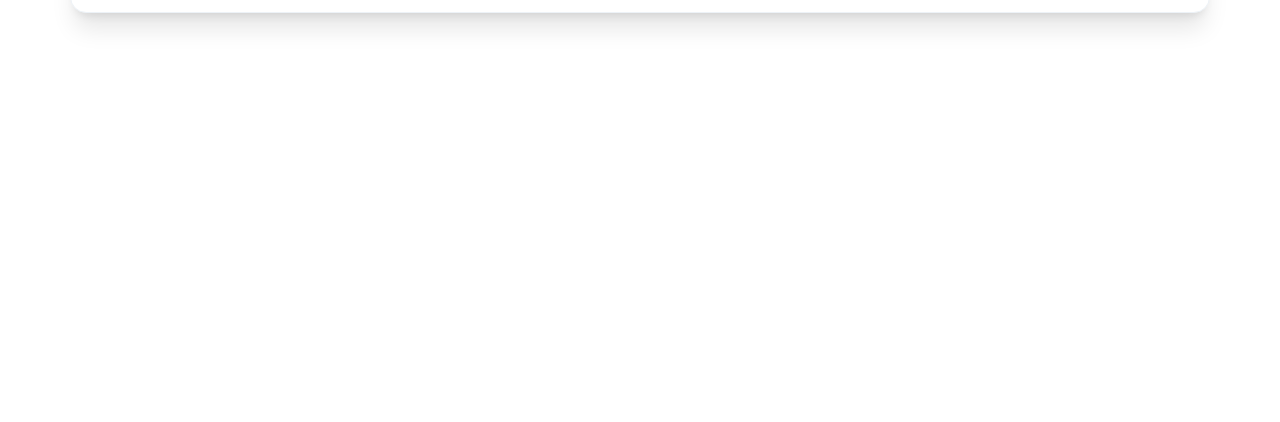
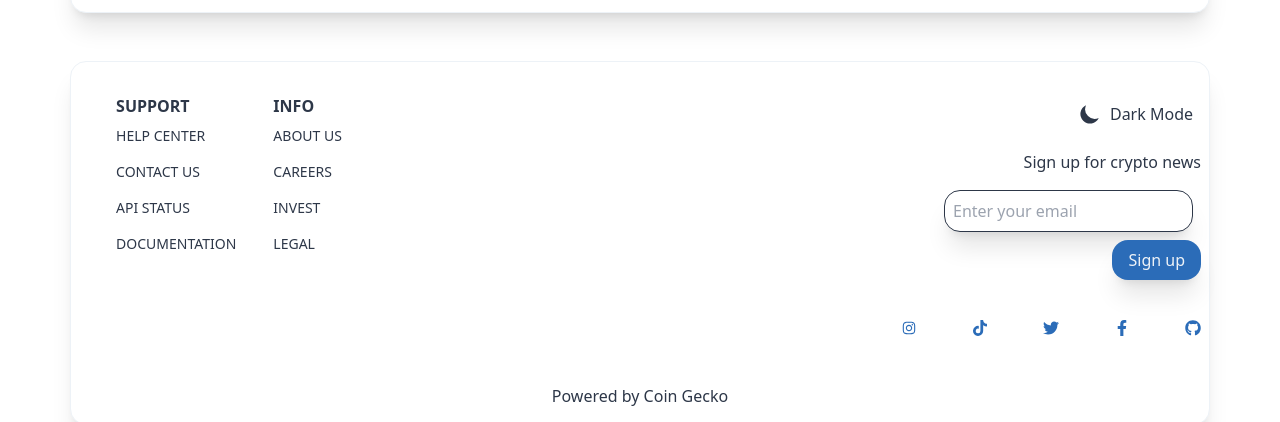
Before and after one commit to yanliu1111/ReactFirebase-FullStackProject-crytobase, a React (Create React App) app: page / in a window 1280 px wide. Shown: the part 378-800 px from the top of the page. Built offline with nearby package versions, Linux system fonts and the light colour scheme; no server answers.

Commit message:
Footer w tailwind render

```diff
--- a/src/App.js
+++ b/src/App.js
@@ -8,6 +8,7 @@
 import Account from "./routes/Account";
 import axios from "axios";
 import CoinPage from "./routes/CoinPage";
+import Footer from "./components/Footer";
 
 function App() {
   const [coins, setCoins] = useState([]);
@@ -33,6 +34,7 @@
           <Route path=":coinId" />
         </Route>
       </Routes>
+      <Footer />
     </ThemeProvider>
   );
 }
--- /dev/null
+++ b/src/components/Footer.jsx
@@ -0,0 +1,74 @@
+import React from "react";
+import { AiOutlineInstagram } from "react-icons/ai";
+import {
+  FaFacebookF,
+  FaGit,
+  FaGithub,
+  FaTiktok,
+  FaTwitter,
+} from "react-icons/fa";
+import ThemeToggle from "./ThemeToggle";
+
+const Footer = () => {
+  return (
+    <div className="rounded-div mt-8 pt-8 text-primary">
+      <div className="grid md:grid-cols-2">
+        <div className="flex justify-evenly w-full md:max-w-[300px] uppercase">
+          <div>
+            <h2 className="font-bold">Support</h2>
+            <ul>
+              <li className="text-sm py-2">Help Center</li>
+              <li className="text-sm py-2">Contact Us</li>
+              <li className="text-sm py-2">API Status</li>
+              <li className="text-sm py-2">Documentation</li>
+            </ul>
+          </div>
+          <div>
+            <h2 className="font-bold">Info</h2>
+            <ul>
+              <li className="text-sm py-2">About Us</li>
+              <li className="text-sm py-2">Careers</li>
+              <li className="text-sm py-2">Invest</li>
+              <li className="text-sm py-2">Legal</li>
+            </ul>
+          </div>
+        </div>
+        {/* right side */}
+        <div className="text-right">
+          <div className="w-full flex justify-end">
+            <div className="w-full md:w-[300px] py-4 relative">
+              <div className="flex justify-center md:justify-end py-4 md:py-0 md:pb-4 mt-[-1rem]">
+                <ThemeToggle />
+              </div>
+              <p className="text-center md:text-right">
+                Sign up for crypto news
+              </p>
+              <div className="py-4">
+                <form>
+                  <input
+                    className="bg-primary border border-input p-2 mr-2 w-full shadow-xl rounded-2xl md:w-auto"
+                    type="email"
+                    placeholder="Enter your email"
+                  />
+                  <button className="bg-button text-btnText px-4 p-2 w-full rounded-2xl shadow-xl hover:shadow-2xl md:w-auto my-2">
+                    Sign up
+                  </button>
+                </form>
+              </div>
+              <div className="flex py-4 justify-between text-accent">
+                <AiOutlineInstagram />
+                <FaTiktok />
+                <FaTwitter />
+                <FaFacebookF />
+                <FaGithub />
+              </div>
+            </div>
+          </div>
+        </div>
+      </div>
+      <p className="text-center py-4">Powered by Coin Gecko</p>
+    </div>
+  );
+};
+
+export default Footer;
```
